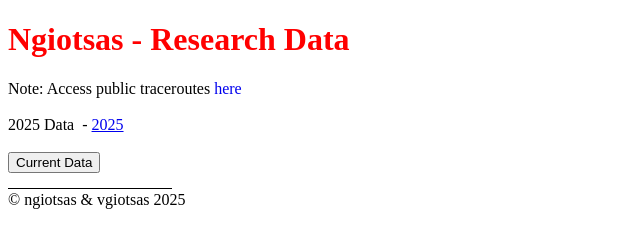
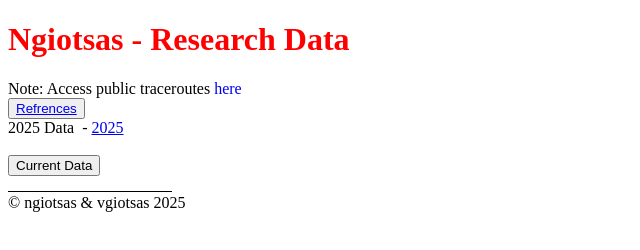
Before and after one commit to ngiotsas/research, a plain HTML site: page index.htm in a window 1280 px wide. Shown: the whole page, without its empty margins (0-640 px from the left). Drawn offline with Linux system fonts and the light colour scheme.

Commit message:
refrences link

```diff
--- a/index.htm
+++ b/index.htm
@@ -17,6 +17,7 @@
 <body>
     <h1 style="color:red;">Ngiotsas - Research Data</h1>
     <div class="note">Note: Access public traceroutes <a title="(opens in a new tab)" target="_blank" href="https://data.giotsas.com/data">here</a></div>
+    <button><a href="data.refrences">Refrences</a></button>
     <br>
     2025 Data <!-- Ngiotsas & vgiotsas research data -->&nbsp;&dash;&nbsp;<a href="2025.data">2025</a>
     <br>
```
